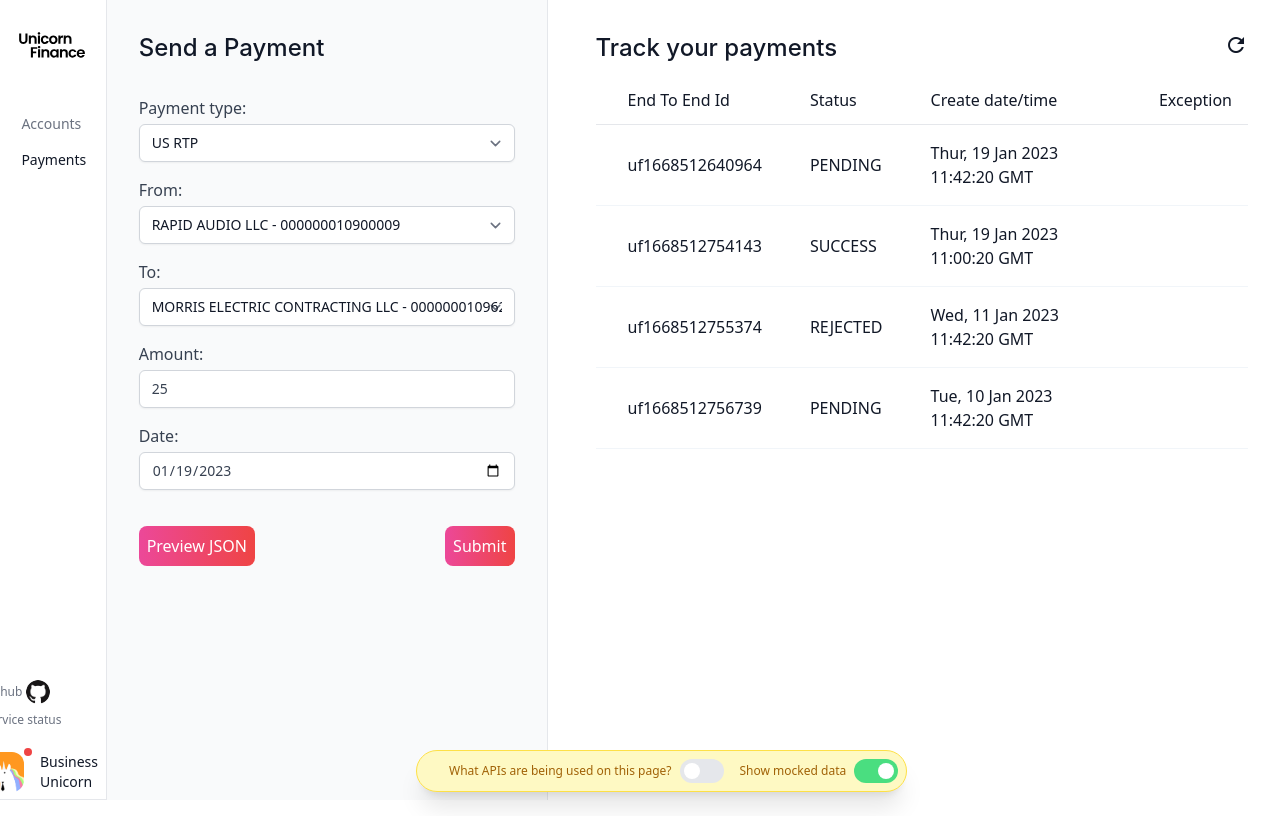
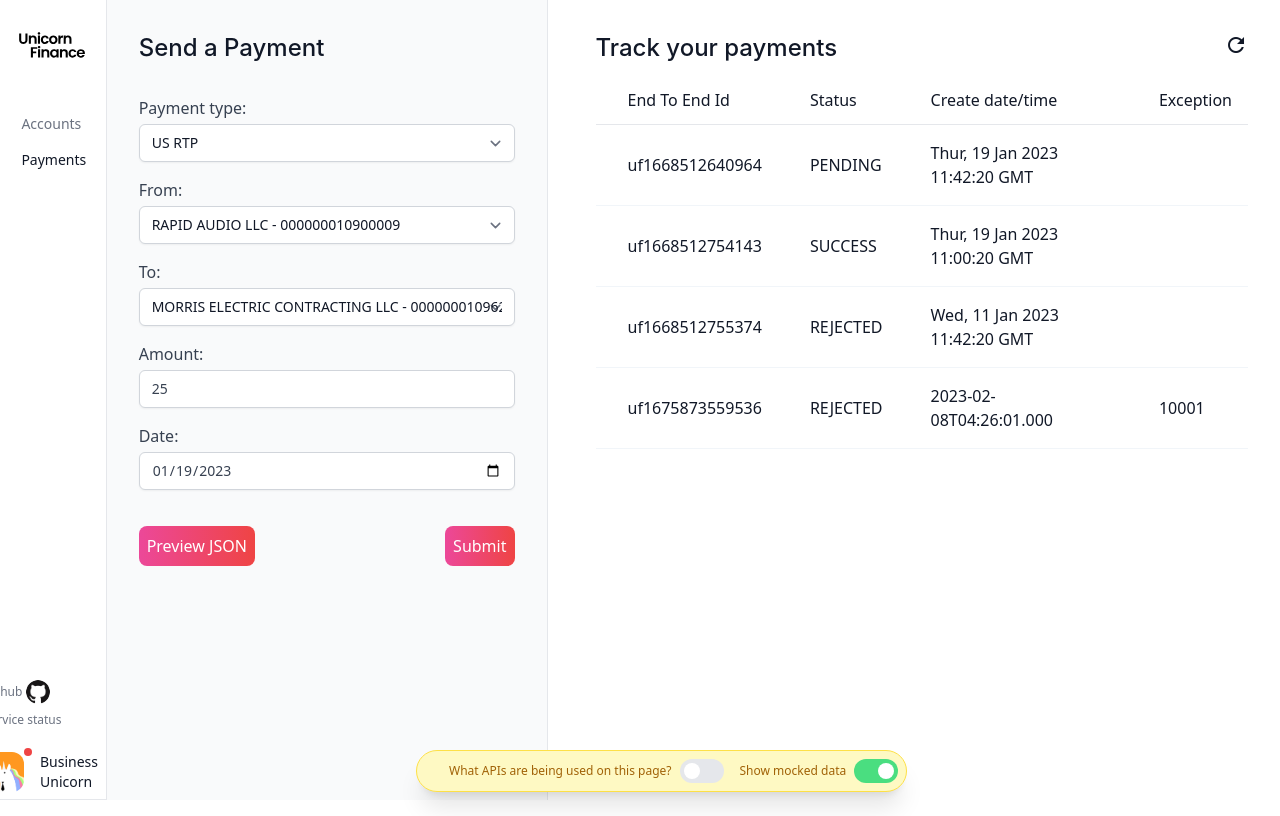
Before and after one commit to jpmorgan-payments/unicorn-finance, a React (Vite) app in the folder app/client/: page /payments in a window 1280 px wide. Built offline with nearby package versions, Linux system fonts and the light colour scheme.

Commit message:
Fixing up exceptions

```diff
--- a/app/client/src/components/sendPayments/previous_payments_grid.tsx
+++ b/app/client/src/components/sendPayments/previous_payments_grid.tsx
@@ -54,13 +54,13 @@ function PreviousPaymentsGrid() {
     mockedData = [...mockedPreviousPaymentsSession, ...previousMockedTransactions.payments];
   }
 
-  const renderCells = (payment: PaymentStatusResponseType, endToEndId:string) => (
+  const renderCells = (payment: PaymentStatusResponseType, endToEndId: string) => (
     <tr onClick={() => setJsonDialogData({ state: true, data: JSON.stringify(payment, undefined, 2) })} key={`paymentKey-${endToEndId}`}>
       <td className="border-b border-slate-100  p-4 pl-8 ">{endToEndId}</td>
       <td className="border-b border-slate-100  p-4 pl-8 ">{payment.paymentStatus?.status ? payment.paymentStatus.status : ''}</td>
       <td className="border-b border-slate-100  p-4 pl-8 ">{payment.paymentStatus?.createDateTime ? payment.paymentStatus?.createDateTime : ''}</td>
       <td className="border-b border-slate-100  p-4 pl-8 ">
-        {payment.exception ? `${payment.exception[0].errorCode} - ${payment.exception[0].errorDescription}` : ''}
+        {payment.paymentStatus.exception ? `${payment.paymentStatus.exception[0].errorCode} ${payment.paymentStatus.exception[0].errorDescription ? `- ${payment.paymentStatus.exception[0].errorDescription}` : ''}` : ''}
       </td>
     </tr>
   );
@@ -73,7 +73,7 @@ function PreviousPaymentsGrid() {
       const endToEndId = payment[0][1] as string;
       return renderCells(previousPayment, endToEndId);
     }
-    return <div key={`empty-div-${key}`}/>;
+    return <div key={`empty-div-${key}`} />;
   });
 
   const renderTable = () => (
--- a/app/client/src/mockedJson/uf-mocked-previous-payments.json
+++ b/app/client/src/mockedJson/uf-mocked-previous-payments.json
@@ -32,12 +32,17 @@
         },
         {
             "identifiers": {
-                "endToEndId": "uf1668512756739",
-                "firmRootId": "4a4269d1-2b30-4795-970f-ffc9323aa789"
+                "endToEndId": "uf1675873559536",
+                "firmRootId": "cc2723fe-fbef-4d2b-9418-05c6f7dfdss"
             },
             "paymentStatus": {
-                "createDateTime": "Tue, 10 Jan 2023 11:42:20 GMT",
-                "status": "PENDING"
+                "createDateTime": "2023-02-08T04:26:01.000",
+                "status": "REJECTED",
+                "exception": [
+                    {
+                        "errorCode": "10001"
+                    }
+                ]
             }
         }
     ]
--- a/app/client/src/types/globalPaymentApiTypes.ts
+++ b/app/client/src/types/globalPaymentApiTypes.ts
@@ -66,16 +66,16 @@ export type APIErrorMessage = {
 
 export type Error = {
   errorCode: string,
-  errorDescription: string,
+  errorDescription?: string,
   ruleDefinition?: string
 };
 
 export type PaymentStatusResponseType = {
-  paymentStatus?: {
+  paymentStatus: {
     createDateTime?: string,
     status: 'PENDING' | 'REJECTED' | 'COMPLETED' | 'RETURNED',
+    exception?: Error[],
   },
-  exception?: Error[],
   identifiers: APISuccessMessage
 };
 export type FormValuesType = {
```
